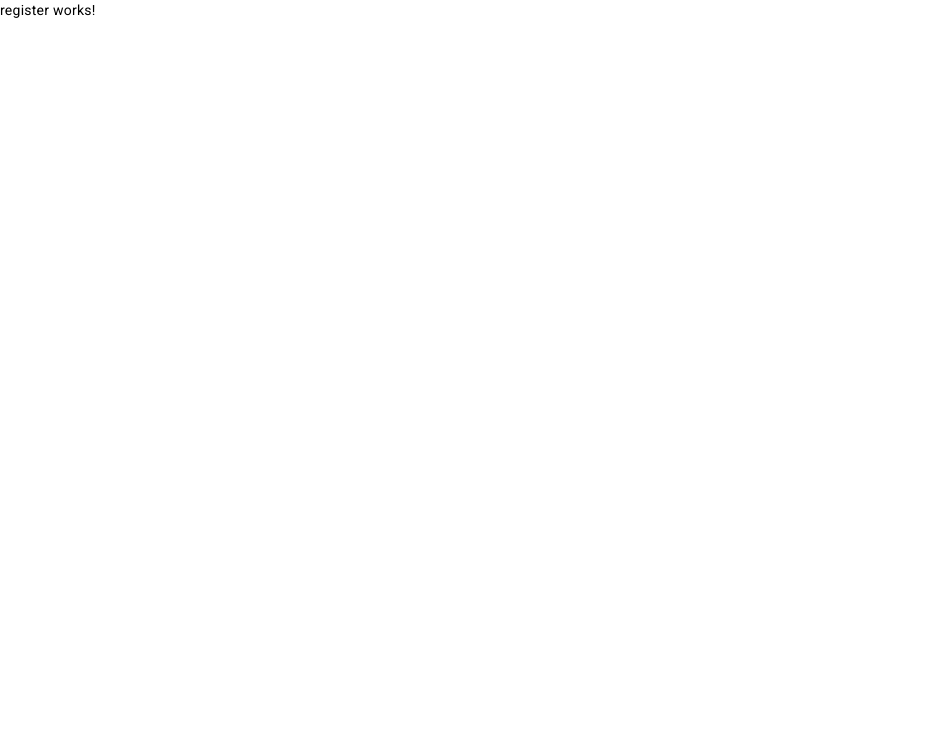
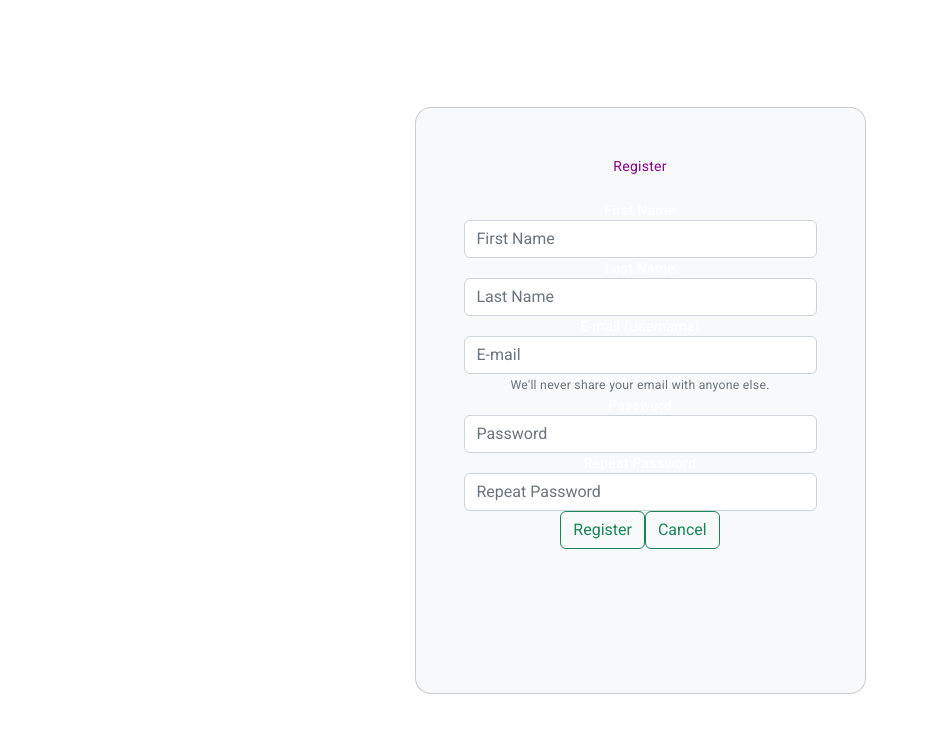
Before and after one commit to york-b2e-optum-sept-2022/emily-milldrum-blog-cms-capstone-fe, an Angular app: page / in a window 1280 px wide. Both pictures are taken after a click on the button "Register". Shown: the top 732 px of the page, without its empty margins (0-928 px from the left). Built offline with nearby package versions, Linux system fonts and the light colour scheme.

Commit message:
more setup

```diff
--- a/angular.json
+++ b/angular.json
@@ -25,6 +25,7 @@
               "src/assets"
             ],
             "styles": [
+              "node_modules/bootstrap/dist/css/bootstrap.min.css",
               "@angular/material/prebuilt-themes/pink-bluegrey.css",
               "src/styles.css"
             ],
--- a/package.json
+++ b/package.json
@@ -20,6 +20,8 @@
     "@angular/platform-browser": "^15.0.0",
     "@angular/platform-browser-dynamic": "^15.0.0",
     "@angular/router": "^15.0.0",
+    "@ng-bootstrap/ng-bootstrap": "^14.0.0-rc.1",
+    "@popperjs/core": "^2.11.6",
     "bootstrap": "^5.2.3",
     "rxjs": "~7.5.0",
     "tslib": "^2.3.0",
@@ -29,6 +31,7 @@
     "@angular-devkit/build-angular": "^15.0.2",
     "@angular/cli": "~15.0.2",
     "@angular/compiler-cli": "^15.0.0",
+    "@angular/localize": "^15.0.0",
     "@types/jasmine": "~4.3.0",
     "jasmine-core": "~4.5.0",
     "karma": "~6.4.0",
--- a/src/app/app.module.ts
+++ b/src/app/app.module.ts
@@ -7,6 +7,7 @@ import { RegisterComponent } from './register/register.component';
 import { BrowserAnimationsModule } from '@angular/platform-browser/animations';
 import {HttpClientModule} from "@angular/common/http";
 import {FormsModule} from "@angular/forms";
+import { NgbModule } from '@ng-bootstrap/ng-bootstrap';
 
 @NgModule({
   declarations: [
@@ -18,7 +19,8 @@ import {FormsModule} from "@angular/forms";
     BrowserModule,
     BrowserAnimationsModule,
     HttpClientModule,
-    FormsModule
+    FormsModule,
+    NgbModule
   ],
   providers: [],
   bootstrap: [AppComponent]
--- a/src/app/login/login.component.html
+++ b/src/app/login/login.component.html
@@ -2,8 +2,9 @@
   <div class="container py-5 h-100">
     <div class="row d-flex justify-content-center align-items-center h-100">
       <div class="col-12 col-md-8 col-lg-6 col-xl-5">
-        <div class="card bg-dark text-white" style="border-radius: 1rem;">
+        <div class="card bg-light text-white" style="border-radius: 1rem;">
           <div class="card-body p-5 text-center">
+            <div class="title">Login</div>
 
             <div class="mb-md-5 mt-md-4 pb-5">
 <div class="form-container">
@@ -21,14 +22,3 @@
     </div>
   </div>
 </section>
-
-<button type="button" class="btn btn-primary">Primary</button>
-<button type="button" class="btn btn-secondary">Secondary</button>
-<button type="button" class="btn btn-success">Success</button>
-<button type="button" class="btn btn-danger">Danger</button>
-<button type="button" class="btn btn-warning">Warning</button>
-<button type="button" class="btn btn-info">Info</button>
-<button type="button" class="btn btn-light">Light</button>
-<button type="button" class="btn btn-dark">Dark</button>
-
-<button type="button" class="btn btn-link">Link</button>
--- a/src/app/register/register.component.html
+++ b/src/app/register/register.component.html
@@ -1 +1,53 @@
-<p>register works!</p>
+<section class="vh-100">
+  <div class="container py-5 h-100">
+    <div class="row d-flex justify-content-center align-items-center h-100">
+      <div class="col-12 col-md-8 col-lg-6 col-xl-5">
+        <div class="card bg-light text-white" style="border-radius: 1rem;">
+          <div class="card-body p-5 text-center">
+            <div class="title">Register</div>
+
+            <div class="mb-md-5 mt-md-4 pb-5">
+              <div class="form-container">
+
+                <div class="form-container">
+                  <form #regForm="ngForm" (ngSubmit)="onRegisterClick(regForm)">
+                    <div class="form-group">
+                      <label for="fNameInput">First Name</label>
+                      <input ngModel name="fName" class="form-control" id="fNameInput" placeholder="First Name">
+                    </div>
+                    <div class="form-group">
+                      <label for="lNameInput">Last Name</label>
+                      <input ngModel name="lName" class="form-control" id="lNameInput" placeholder="Last Name">
+                    </div>
+                    <div class="form-group">
+                      <label for="emailInput">E-mail (Username)</label>
+                      <input ngModel name="email" class="form-control" id="emailInput" aria-describedby="emailHelp" placeholder="E-mail">
+                      <small id="emailHelp" class="form-text text-muted">We'll never share your email with anyone else.</small>
+                    </div>
+                    <div class="form-group">
+                      <label for="passwordInput">Password</label>
+                      <input type="password" ngModel name="password" class="form-control" id="passwordInput" placeholder="Password">
+                    </div>
+                    <div class="form-group">
+                      <label for="passwordInput">Repeat Password</label>
+                      <input type="password" ngModel name="passwordRepeat" class="form-control" id="passwordRepeatInput" placeholder="Repeat Password">
+                    </div>
+                    <button type="submit" class="btn btn-outline-success">Register</button>
+                    <button class="btn btn-outline-success"  (click)="cancelRegClick()">Cancel</button>
+
+
+
+
+                  </form>
+                  <div class="error-message">{{errorMessage}}</div>
+
+                </div>
+
+              </div>
+            </div>
+          </div>
+        </div>
+      </div>
+    </div>
+  </div>
+</section>
--- a/src/app/register/register.component.ts
+++ b/src/app/register/register.component.ts
@@ -1,4 +1,8 @@
 import { Component } from '@angular/core';
+import {AccountService} from "../_services/account.service";
+import {MainService} from "../_services/main.service";
+import {STATE} from "../_enums/STATE";
+import {NgForm} from "@angular/forms";
 
 @Component({
   selector: 'app-register',
@@ -6,5 +10,17 @@ import { Component } from '@angular/core';
   styleUrls: ['./register.component.css']
 })
 export class RegisterComponent {
+  errorMessage: any;
 
+
+  constructor(private service: AccountService, private mainService: MainService) {
+  }
+  cancelRegClick() {
+    this.mainService.$state.next(STATE.login)
+  }
+
+  onRegisterClick(regForm: NgForm) {
+    console.log(regForm)
+
+  }
 }
--- a/src/styles.css
+++ b/src/styles.css
@@ -2,3 +2,5 @@
 
 html, body { height: 100%; }
 body { margin: 0; font-family: Roboto, "Helvetica Neue", sans-serif; }
+.title {color: darkmagenta}
+.buttons{color: rebeccapurple}
--- a/tsconfig.app.json
+++ b/tsconfig.app.json
@@ -3,7 +3,9 @@
   "extends": "./tsconfig.json",
   "compilerOptions": {
     "outDir": "./out-tsc/app",
-    "types": []
+    "types": [
+      "@angular/localize"
+    ]
   },
   "files": [
     "src/main.ts"
--- a/tsconfig.json
+++ b/tsconfig.json
@@ -19,6 +19,9 @@
     "target": "ES2022",
     "module": "ES2022",
     "useDefineForClassFields": false,
+    "types": [
+      "@angular/localize"
+    ],
     "lib": [
       "ES2022",
       "dom"
```
Also changed, not shown: 2 other files (tests, documents, lock files or other folders).
